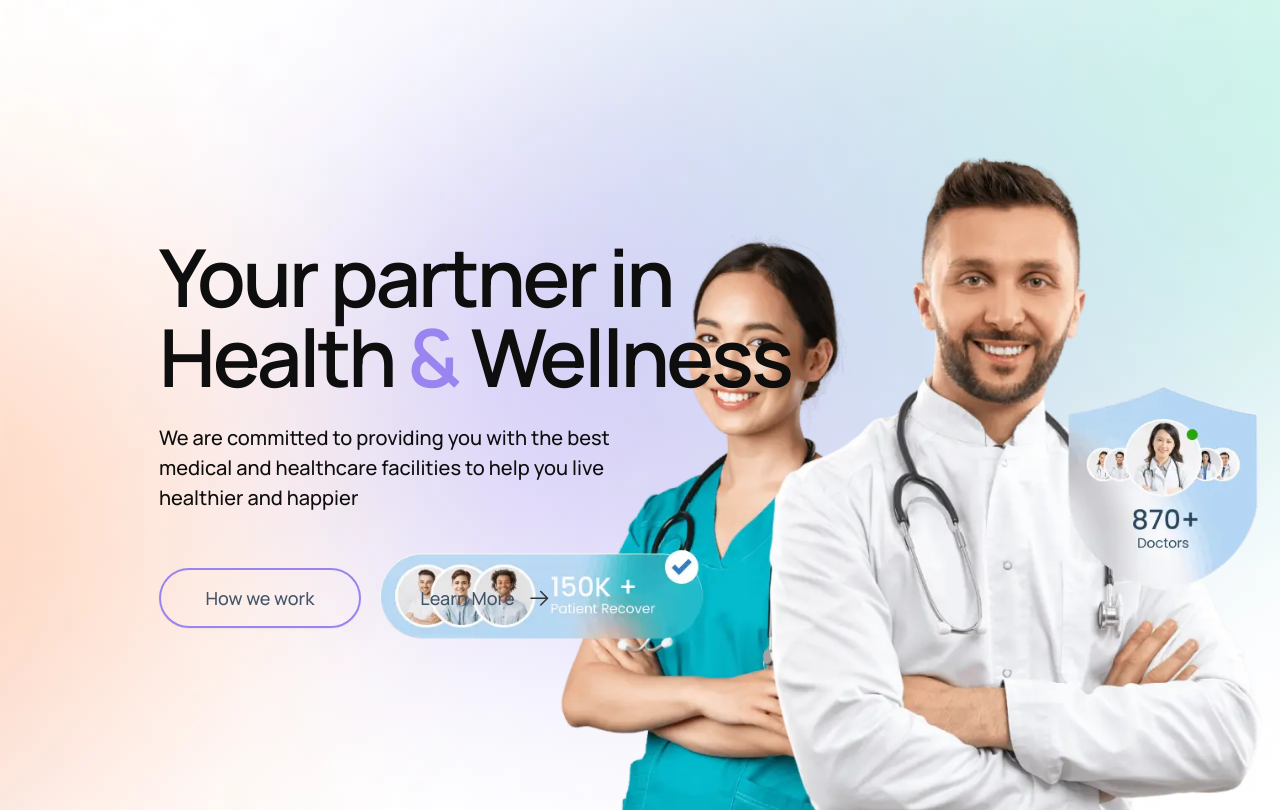
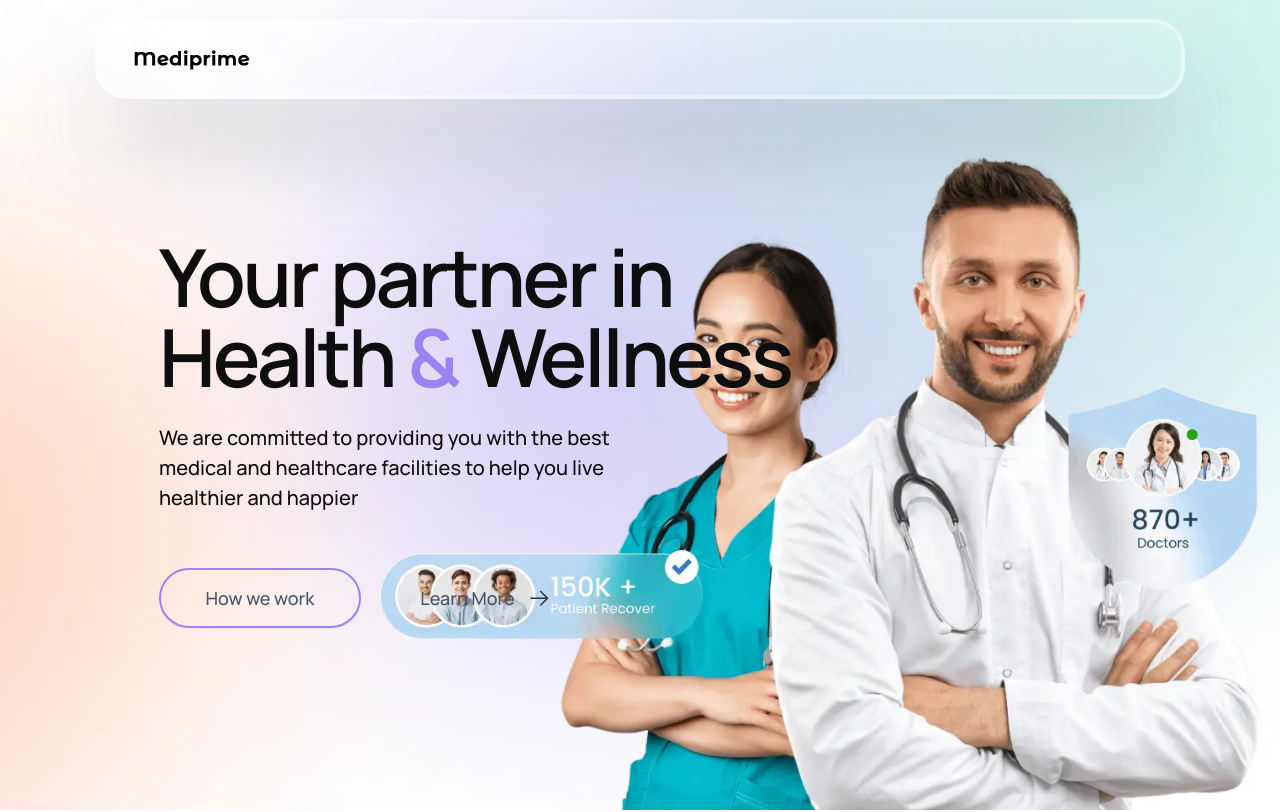
Before and after one commit to Anas-Farooq-codes/MEDICARE, a React (Vite) app: page / in a window 1280 px wide. Shown: the top 812 px of the page. Built offline with nearby package versions, Linux system fonts and the light colour scheme.

Commit message:
Started Navbar

```diff
--- a/src/navbar.tsx
+++ b/src/navbar.tsx
@@ -1,9 +1,23 @@
+import logo from "./assets/mediprime-logo.png";
+import { motion } from "framer-motion";
 
 const Navbar = () => {
-
   return (
-    Navbar
+    <nav
+      className="fixed left-0 right-0 top-[19px] z-50 mx-[24px] flex h-[65px] items-center justify-between rounded-[32px] bg-white/10 px-6 shadow-[0_57px_96px_-8px_rgba(87,92,95,0.25)] outline outline-4 -outline-offset-[4px] outline-white/[38%] backdrop-blur-[4px] md:mx-[40px] md:h-[80px] md:px-8 xl:mx-[95px] 3xl:mx-auto 3xl:max-w-[1250px]"
+    >
+      <div>
+        <a href="/">
+          <img
+            src={logo}
+            alt=""
+            className="w-[120px] cursor-pointer md:w-[142px]"
+          />
+        </a>
+      </div>
+      {/* ...rest of the code for the right side of the navbar ... */}
+    </nav>
   );
 };
 
-export default Navbar;
+export default Navbar
```
Also changed, not shown: 1 other file (tests, documents, lock files or other folders).
